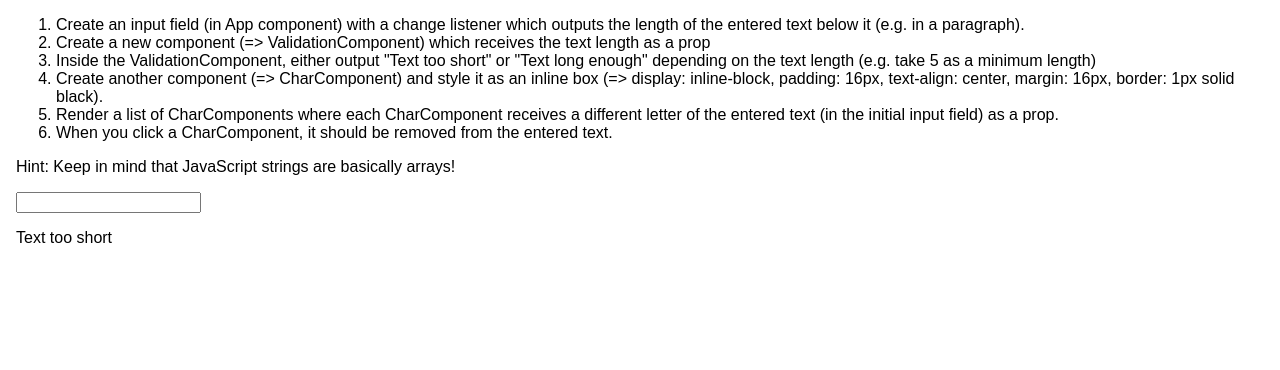
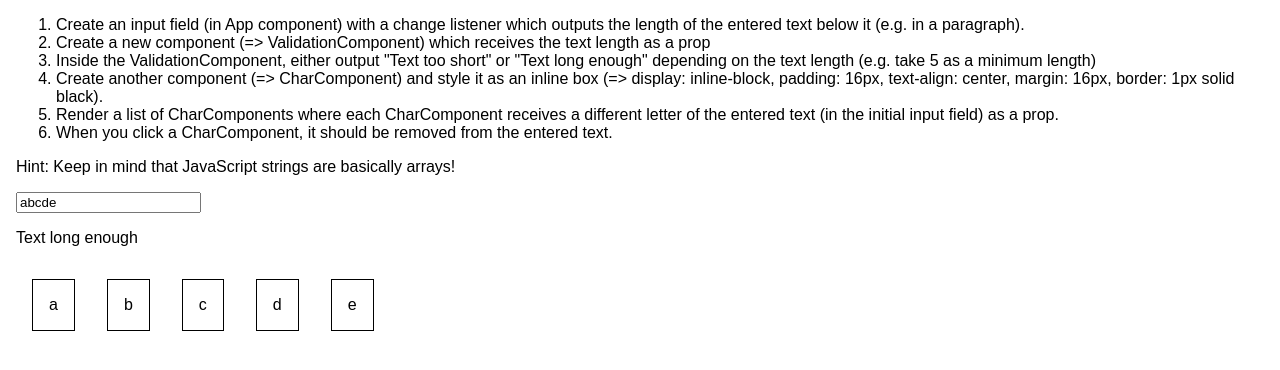
Before and after one commit to garfieldchou/react-assignment-2, a React (Create React App) app: page / in a window 1280 px wide. Shown: the top 370 px of the page. Built offline with nearby package versions, Linux system fonts and the light colour scheme.

Commit message:
Render a list of CharComponents where each CharComponent receives a different letter of the entered text (in the initial input field) as a prop.

```diff
--- a/src/App.js
+++ b/src/App.js
@@ -2,19 +2,30 @@ import React, { Component } from 'react';
 import './App.css';
 
 import ValidationComponent from './ValidationComponent/ValidationComponent';
+import CharComponent from './CharComponent/CharComponent';
 
 class App extends Component {
   state = {
-    textLength: 0
+    text: 'abcde',
+    textLength: 5
   };
 
   changeTextListener = event => {
     this.setState({
+      text: event.target.value,
       textLength: event.target.value.length,
     });
   };
 
   render() {
+    let charComponents = (
+      <div>
+        {this.state.text.split('').map((c) => {
+          return <CharComponent letter={c}/>
+        })}
+      </div>
+    );
+
     return (
       <div className="App">
         <ol>
@@ -26,8 +37,9 @@ class App extends Component {
           <li>When you click a CharComponent, it should be removed from the entered text.</li>
         </ol>
         <p>Hint: Keep in mind that JavaScript strings are basically arrays!</p>
-        <input type="text" onChange={this.changeTextListener}/>
+        <input type="text" onChange={this.changeTextListener} value={this.state.text}/>
         <ValidationComponent textLength={this.state.textLength}/>
+        {charComponents}
       </div>
     );
   }
--- a/src/CharComponent/CharComponent.js
+++ b/src/CharComponent/CharComponent.js
@@ -1,6 +1,6 @@
 import React from 'react';
 
-const charComponent = () => {
+const charComponent = (props) => {
   const style = {
     display: 'inline-block',
     padding: '16px',
@@ -9,7 +9,7 @@ const charComponent = () => {
     border: '1px solid black'
   };
 
-  return (<div style={style}></div>);
+  return (<p style={style}>{props.letter}</p>);
 };
 
 export default charComponent;
```
